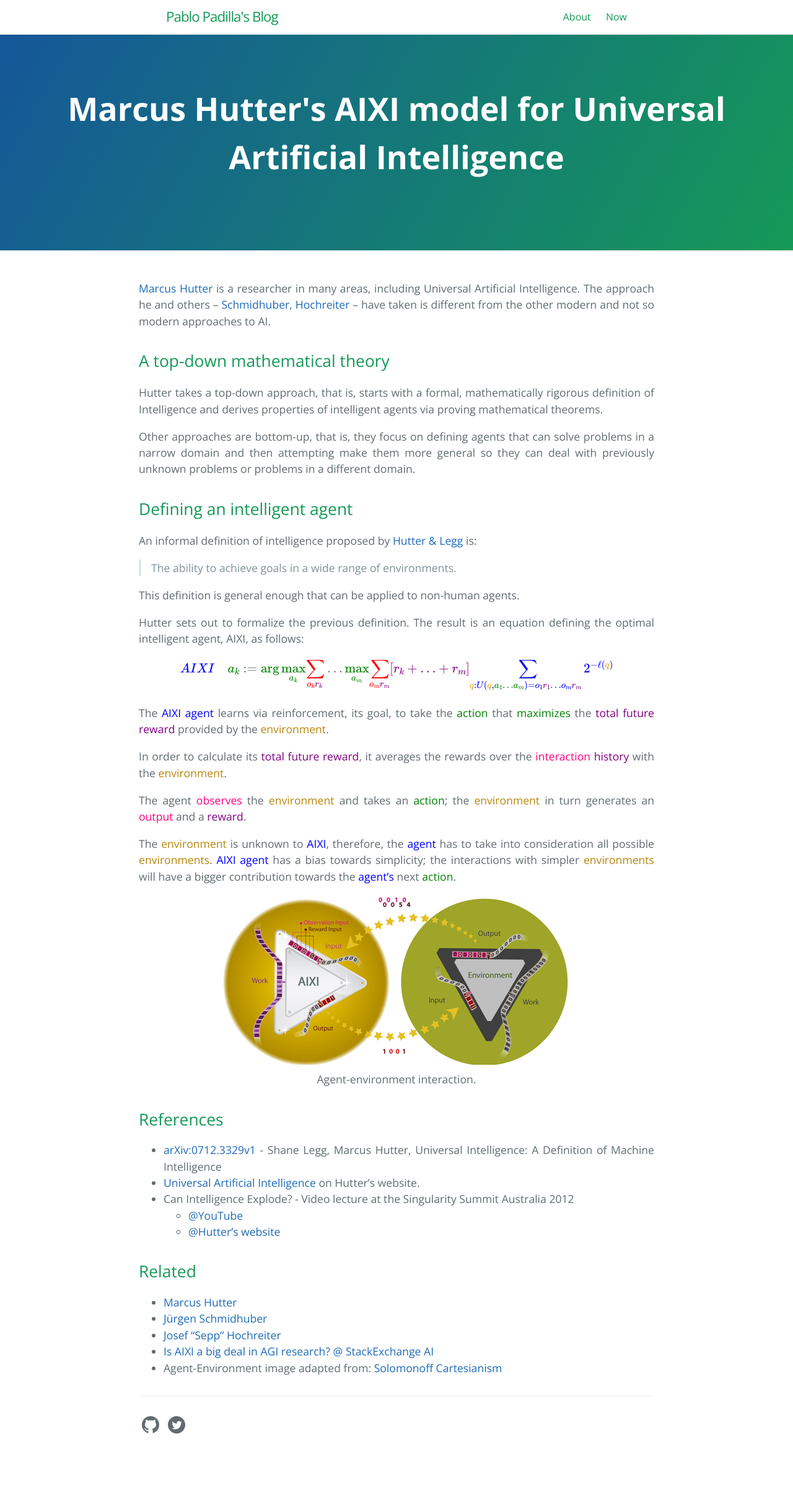
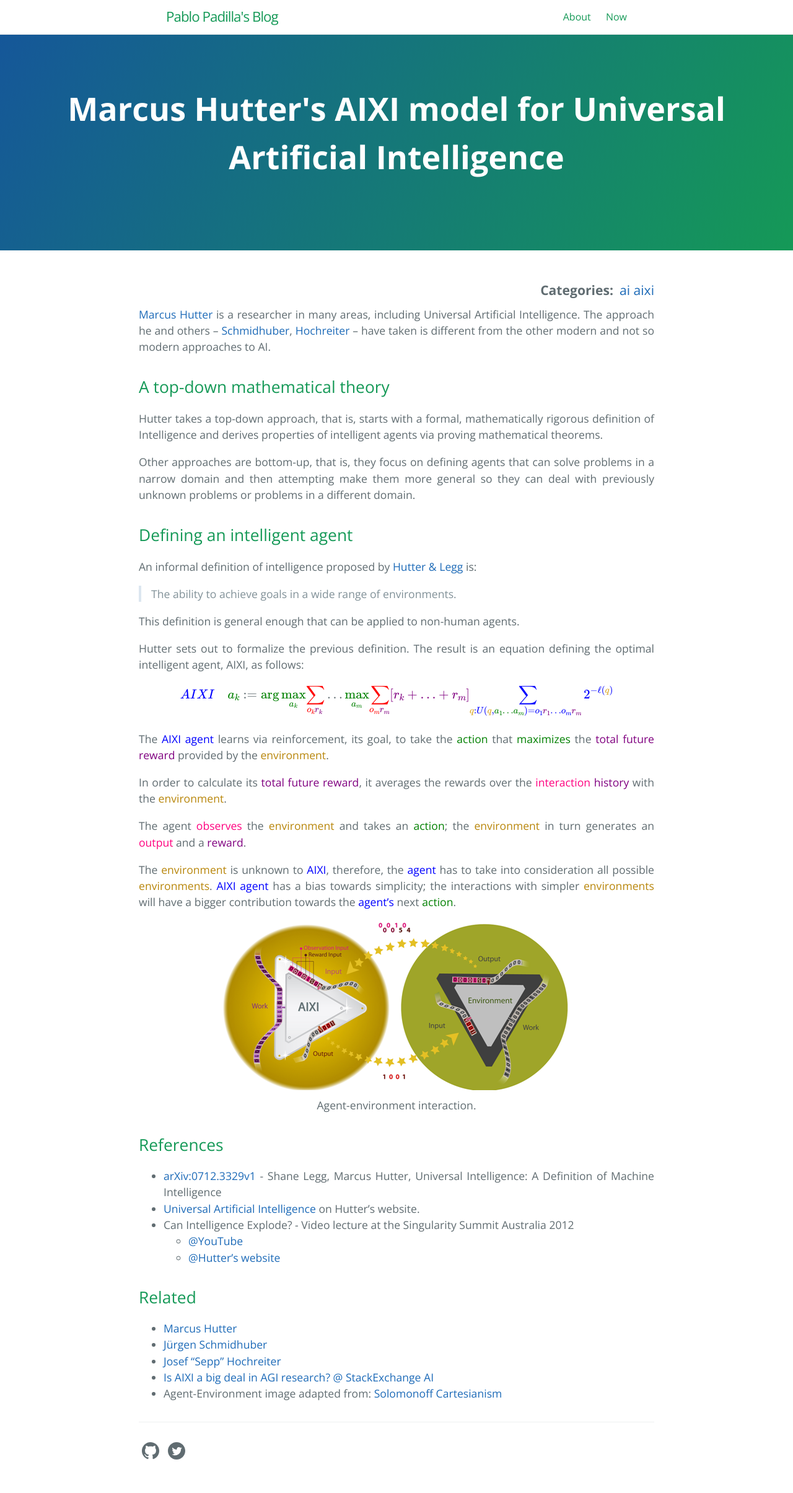
Before and after one commit to pgpbpadilla/pgpbpadilla.github.io, a Jekyll site: the page built from _posts/2021-02-07-aixi.liquid.md, in a window 1280 px wide. Shown: the whole page at 62% size. Built offline with Jekyll 4.4.1, drawn with Linux system fonts in a browser that asks for light colours; before the commit the page ends 2367 px from its top, so only the background shows below that.

Commit message:
new: usr: Add Categories page and links in all Posts.

```diff
--- a/_layouts/post.liquid.html
+++ b/_layouts/post.liquid.html
@@ -15,6 +15,21 @@
       {% endif %}</p>
   </header> -->
 
+    <div class="post-categories">
+        <span>Categories:</span>
+        {% if post %}
+            {% assign categories = post.categories %}
+        {% else %}
+            {% assign categories = page.categories %}
+        {% endif %}
+        {% for category in categories %}
+            <a href="{{ site.baseurl }}/categories/#{{ category | slugize }}">
+                {{ category }}
+            </a>
+            {% unless forloop.last %}&nbsp;{% endunless %}
+        {% endfor %}
+    </div>
+
     <div itemprop="articleBody" class="text-justify">
         {{ content }}
     </div>
--- a/_posts/2021-02-07-aixi.liquid.md
+++ b/_posts/2021-02-07-aixi.liquid.md
@@ -4,6 +4,7 @@
 date:   2021-02-07 16:37
 tags: machine-intelligence hutter aixi agi universal
 permalink: /aixi
+categories: [ai, aixi]
 ---
 [Marcus Hutter](#related) is a researcher in many areas, including Universal Artificial Intelligence.
 The approach he and others -- [Schmidhuber](#related), [Hochreiter](#related) --
--- a/assets/css/style.scss
+++ b/assets/css/style.scss
@@ -2,3 +2,13 @@
 ---
 
 @import 'jekyll-theme-cayman-blog';
+
+.post-categories {
+  font-size: larger;
+  display: flex;
+  justify-content: flex-end;
+  span {
+    font-weight: 600;
+    margin: 10px;
+  }
+}
```
Also changed, not shown: _posts/2021-01-24-machine-intelligence.md (+1 -0 lines), categories.liquid.md (added, +24 -0 lines). Lines whose indentation alone changed are shown as unchanged.
